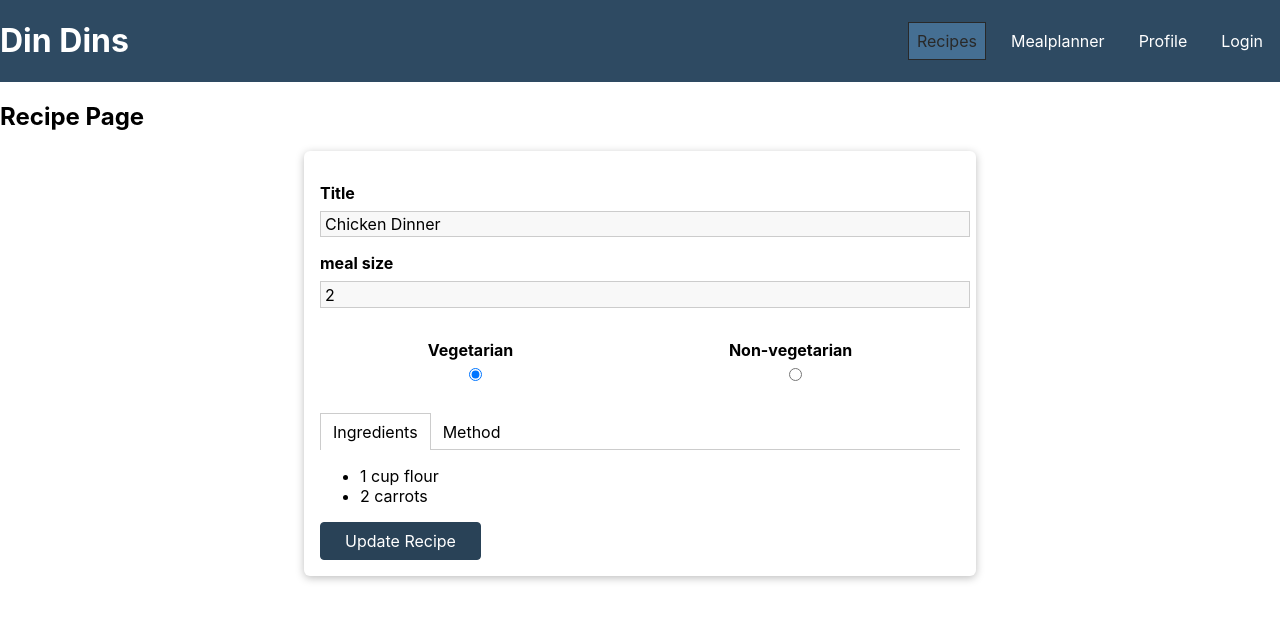
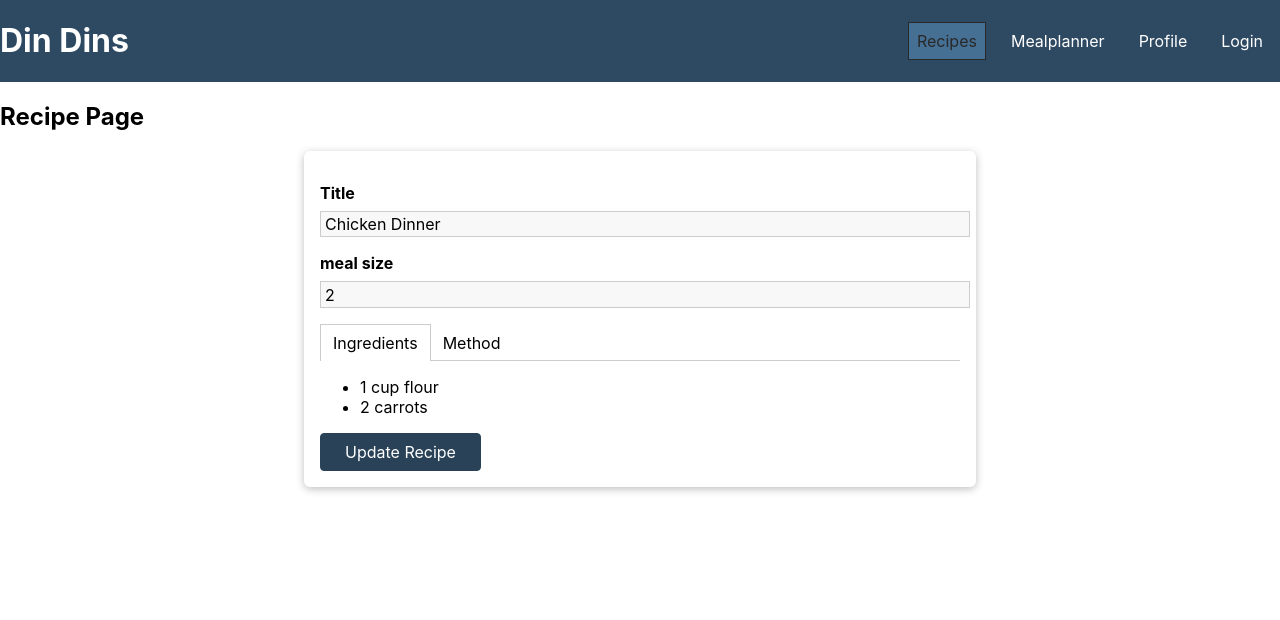
Before and after one commit to Max-Stevenson/din-dins, a React (Create React App) app in the folder frontend/: page /recipes/5eaecf2a95ab162c225464c5 in a window 1280 px wide. Shown: the top 620 px of the page. Built offline with nearby package versions, Linux system fonts and the light colour scheme.

Commit message:
Removed ability to edit mealType from Recipe view.

```diff
--- a/frontend/src/recipes/pages/NewRecipe.js
+++ b/frontend/src/recipes/pages/NewRecipe.js
@@ -4,6 +4,7 @@ import Button from "../../shared/components/FormElements/Button";
 import "./NewRecipe.css";
 import { VALIDATOR_REQUIRE, VALIDATOR_MIN } from "../../shared/util/validators";
 import { useForm } from "../../shared/hooks/form-hook";
+import Tabs from "../../shared/components/UIElements/Tabs";
 
 const reducer = (state, action) => {
   switch (action.type) {
@@ -112,7 +113,7 @@ const NewRecipe = () => {
             label="Vegetarian"
             validators={[]}
             onInput={inputHandler}
-            value={"true"}
+            value="true"
           />
           <Input
             element="input"
@@ -122,10 +123,11 @@ const NewRecipe = () => {
             label="Non-vegetarian"
             validators={[]}
             onInput={inputHandler}
-            value={"false"}
+            value="false"
           />
         </div>
-        <div className="recipe-form__ingredients-list">
+        <Tabs>
+          <div className="recipe-form__ingredients-list" label="Ingredients">
             <h2>Ingredients</h2>
             <ul>
               {ingredients.length > 0 &&
@@ -169,14 +171,13 @@ const NewRecipe = () => {
             />
             <Button onClick={handleAdd}>Add Ingredient</Button>
           </div>
-        <div className="recipe-form__method-list">
+          <div label="Method" className="recipe-form__method-list">
             <h2>Method</h2>
             <ol>
               {method.map((m, idx) => (
                 <li key={idx}>{m.step}</li>
               ))}
             </ol>
-        </div>
             <div className="recipe-form__method-input">
               <input
                 type="text"
@@ -186,6 +187,8 @@ const NewRecipe = () => {
               />
               <Button onClick={handleAddMethod}>Add Method Step</Button>
             </div>
+          </div>
+        </Tabs>
         <Button type="submit" disabled={!formState.isValid}>
           Add Recipe
         </Button>
--- a/frontend/src/recipes/pages/Recipe.js
+++ b/frontend/src/recipes/pages/Recipe.js
@@ -19,7 +19,7 @@ const testItems = [
     method: [{ step: "prehead oven" }, { step: "cook" }],
     id: "5eaecf2a95ab162c225464c5",
     title: "Chicken Dinner",
-    isVegetarian: "true",
+    isVegetarian: "false",
     __v: 0
   },
   {
@@ -45,7 +45,7 @@ const Recipe = () => {
     {
       title: { value: "", isValid: false },
       mealSize: { value: "", isValid: false },
-      isVegetarian: { value: false, isValid: false }
+      isVegetarian: { value: "false", isValid: false }
     },
     false
   );
@@ -110,32 +110,6 @@ const Recipe = () => {
           value={formState.inputs.mealSize.value}
           valid={formState.inputs.mealSize.isValid}
         />
-        <div className="recipe-form__meal-type">
-          <Input
-            element="input"
-            id="mealType"
-            name="mealType"
-            type="radio"
-            label="Vegetarian"
-            validators={[]}
-            onInput={inputHandler}
-            value={"true"}
-            checked={formState.inputs.isVegetarian.value === "true"}
-            valid={formState.inputs.isVegetarian.isValid}
-          />
-          <Input
-            element="input"
-            id="mealType"
-            name="mealType"
-            type="radio"
-            label="Non-vegetarian"
-            validators={[]}
-            onInput={inputHandler}
-            value={"false"}
-            checked={formState.inputs.isVegetarian.value !== "true"}
-            valid={formState.inputs.isVegetarian.isValid}
-          />
-        </div>
         <Tabs>
           <div label="Ingredients">
             <ul>
--- a/frontend/src/shared/components/FormElements/Input.js
+++ b/frontend/src/shared/components/FormElements/Input.js
@@ -5,8 +5,6 @@ import "./Input.css";
 const inputReducer = (state, action) => {
   switch (action.type) {
     case "CHANGE":
-    console.log("input" + action.val);
-
       return {
         ...state,
         value: action.val,
--- a/frontend/src/shared/hooks/form-hook.js
+++ b/frontend/src/shared/hooks/form-hook.js
@@ -48,8 +48,6 @@ export const useForm = (initialInputs, initialFormValidity) => {
   );
 
   const setFormData = useCallback((inputData, formValidity) => {
-    console.log("setformdata" + inputData);
-
     dispatch({
       type: "SET_DATA",
       inputs: inputData,
```
Lines whose indentation alone changed are shown as unchanged.
